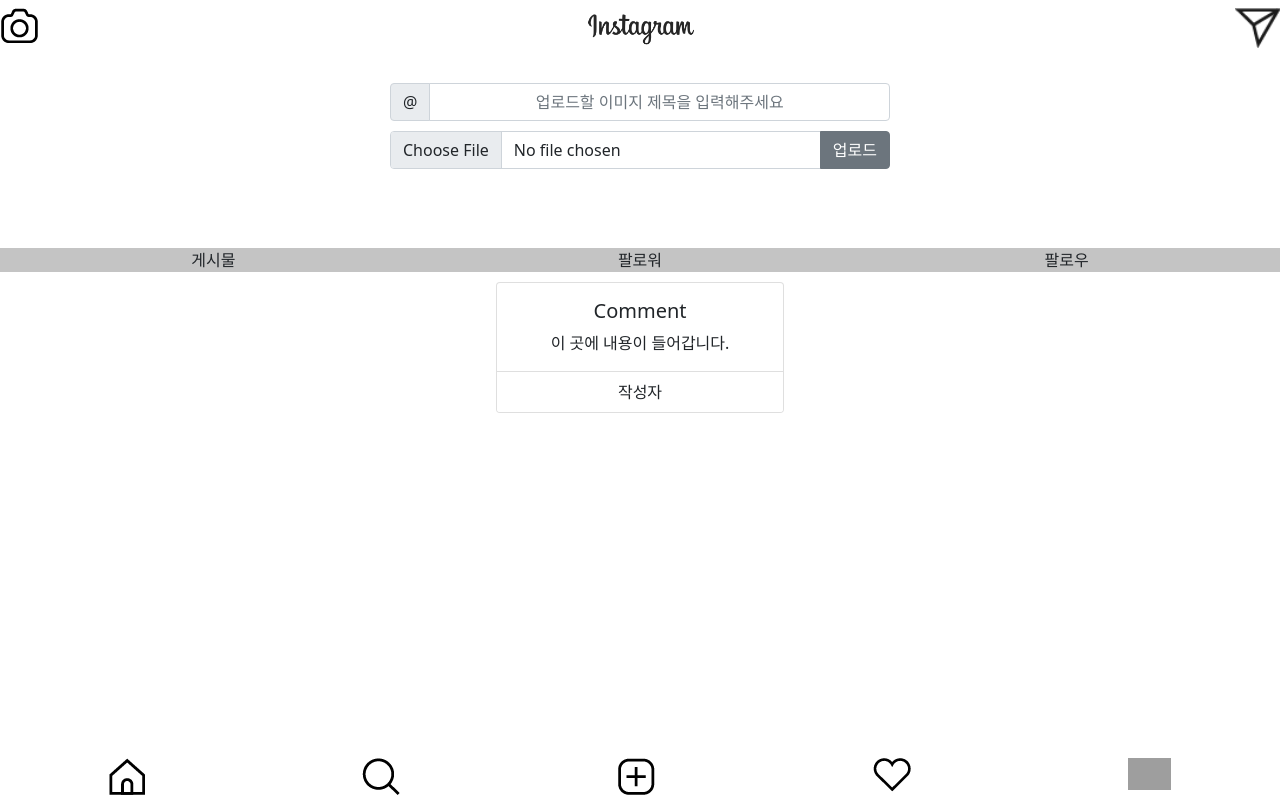
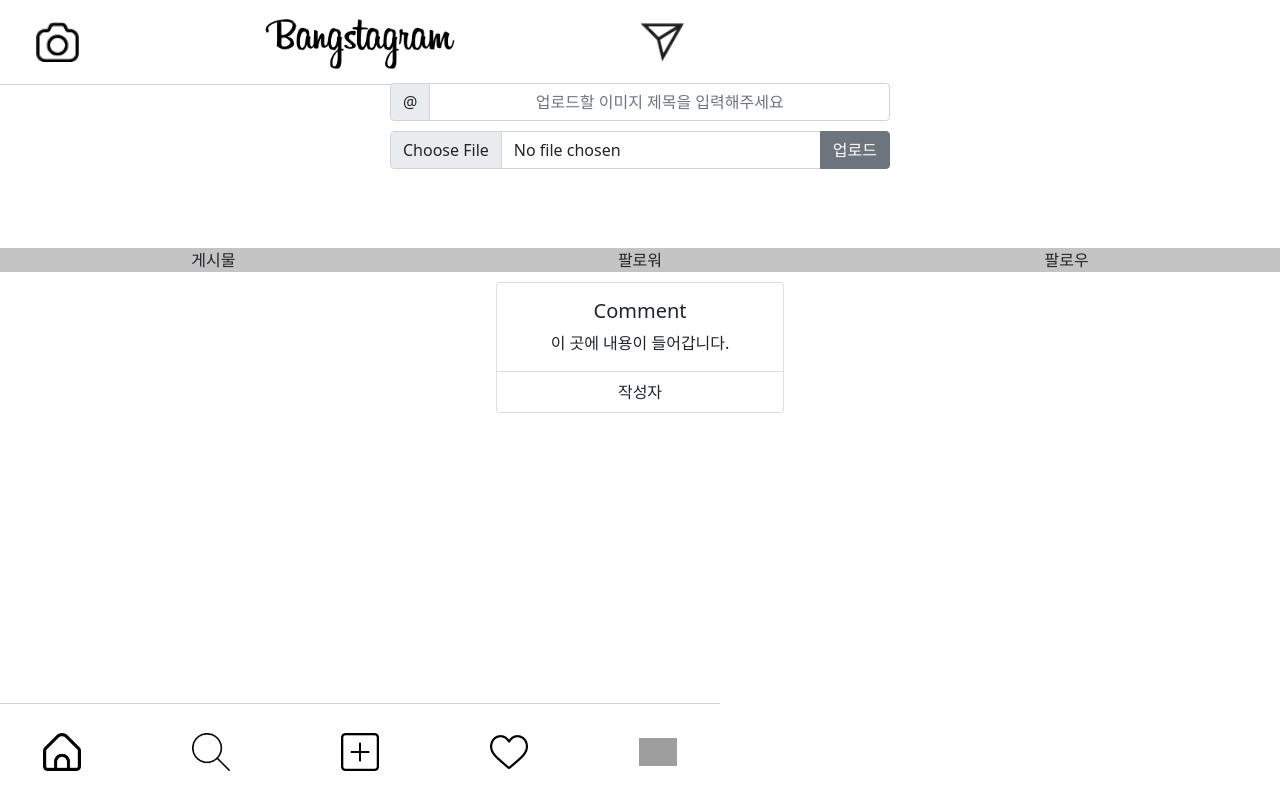
Before and after one commit to ChoiDevv/bangstagram, a Flask app: template templates/user.html in a window 1280 px wide. Run offline with Flask 2, Linux system fonts and the light colour scheme; the template is opened without the code that fills it, so the values that code supplies are empty; grey boxes are pictures that could not be loaded.

Commit message:
edit&add-main.html, main.css, user.html, user.css about navigation bar and many actions are changed.  edit-app.py port number & import certifi

```diff
--- a/app.py
+++ b/app.py
@@ -1,6 +1,7 @@
 from pymongo import MongoClient
 import jwt, os
 import datetime
+import certifi
 import hashlib
 from flask import Flask, render_template, jsonify, request, redirect, url_for
 from werkzeug.utils import secure_filename
@@ -14,7 +15,7 @@
 SECRET_KEY = 'SPARTA'
 
 #client = MongoClient('내AWS아이피', 27017, username="아이디", password="비밀번호")
-client = MongoClient('mongodb+srv://test:sparta@cluster0.mgxkf.mongodb.net/Cluster0?retryWrites=true&w=majority')
+client = MongoClient('mongodb+srv://test:sparta@cluster0.mgxkf.mongodb.net/Cluster0?retryWrites=true&w=majority', tlsCAFile=certifi.where())
 db = client.dbinstaclone
 #db.userinfo.insert_one({'id':'test', 'hash':'test'})
 #client = MongoClient('mongodb+srv://test:sparta@cluster0.mgxkf.mongodb.net/Cluster0?retryWrites=true&w=majority')
@@ -261,4 +262,4 @@
     #print(dir(db_post.postinfo))
     #print(db_post.postinfo.count_documents({}))
     #print(db.userinfo.count_documents({}))
-    app.run('0.0.0.0', port=8000, debug=True)
+    app.run('0.0.0.0', port=5000, debug=True)
--- a/static/main.css
+++ b/static/main.css
@@ -1,6 +1,7 @@
 body {
-  max-width: 720px;
-  margin: 0 auto;
+    width: 100%;
+    margin: 0 auto;
+    height: auto;
 }
 
 /* 헤더 */
--- a/static/user.css
+++ b/static/user.css
@@ -5,32 +5,23 @@
     margin-top: 50px;
 }
 
-.insta-status-bar {
-    width: 100%;
-    top: 0;
-    display: flex;
-    justify-content: center;
-    position: fixed;
-    z-index: 1;
-    background-color: white;
-    margin-left: 0.1vw;
-    margin-right: 0.1vw;
-    box-sizing: border-box;
+/* 헤더 */
+#header {
+  display: flex;
+  justify-content: space-between;
+  background-color: white;
+  align-items: center;
+  width: 100%;
+  position: fixed;
+  max-width: 720px;
+  border-bottom: 1px solid lightgray;
 }
-
-.insta-status-bar__img {
-    width: 100%;
-    margin-top : 1vh;
+#header .header-icon {
+  margin: 3% 5%;
+  width: 6%;
 }
-
-.insta-status-bar__img:nth-child(2) {
-    display: flex;
-    justify-content: center;
-}
-
-.insta-status-bar__img:last-child {
-    display:flex;
-    justify-content: flex-end;
+#header #logo {
+  width: 27%;
 }
 
 #insta-container {
@@ -77,17 +68,25 @@
     margin-bottom: 70px;
 }
 
-.insta-nav {
-    width: 100%;
-    bottom: 0;
-    display: flex;
-    flex-direction: row;
-    position: fixed;
-    justify-content: space-around;
-    box-sizing: border-box;
-    z-index: 1;
-    background-color: white;
+/* 푸터 */
+#footer {
+  position: fixed;
+  bottom: 0;
+  width: 100%;
+  max-width: 720px;
+  border-top: 1px solid lightgray;
+  background-color: white;
 }
+#footer #icon-wrapper {
+  margin: 4% 6%;
+  display: flex;
+  justify-content: space-between;
+  align-items: center;
+}
+#footer #icon-wrapper img {
+  width: 6%;
+}
+
 
 .modal-wrap {
     display: none;
--- a/templates/main.html
+++ b/templates/main.html
@@ -164,7 +164,7 @@
     <div id="main">
         <div id="header">
             <img class="header-icon" src="../static/image/camera@3x.png" />
-            <img id="logo" src="../static/image/insta-logo.png" />
+            <img onclick="javascript:window.scrollTo(0,0)" id="logo" src="../static/image/bangstagram.png"/>
             <img class="header-icon" src="../static/image/dm@3x.png" />
         </div>
         <div id="container">
@@ -214,7 +214,7 @@
         </div>
         <div id="footer">
             <div id="icon-wrapper">
-                <img src="../static/image/home.png" onclick="window.location.reload()"
+                <img src="../static/image/home.png" onclick="window.location=window.location.pathname;"
                      onmouseover="this.src='../static/image/home2.png'"
                      onmouseout="this.src='../static/image/home.png'">
 
@@ -261,7 +261,7 @@
                      onmouseover="this.src='../static/image/like2.png'"
                      onmouseout="this.src='../static/image/like.png'">
 
-                <img src="../static/image/user.png"
+                <img src="../static/image/user.png" onclick="location.href='/user'"
                      onmouseover="this.src='../static/image/user2.png'"
                      onmouseout="this.src='../static/image/user.png'">
             </div>
--- a/templates/user.html
+++ b/templates/user.html
@@ -4,20 +4,22 @@
 <head>
     <meta charset="UTF-8">
     <title>User Page</title>
-    <link rel="stylesheet" type="text/css" href = "../static/user.css">
-    <link href="https://cdn.jsdelivr.net/npm/bootstrap@5.1.3/dist/css/bootstrap.min.css" rel="stylesheet" integrity="sha384-1BmE4kWBq78iYhFldvKuhfTAU6auU8tT94WrHftjDbrCEXSU1oBoqyl2QvZ6jIW3" crossorigin="anonymous">
+    <link rel="stylesheet" type="text/css" href="../static/user.css">
+    <link href="https://cdn.jsdelivr.net/npm/bootstrap@5.1.3/dist/css/bootstrap.min.css" rel="stylesheet"
+          integrity="sha384-1BmE4kWBq78iYhFldvKuhfTAU6auU8tT94WrHftjDbrCEXSU1oBoqyl2QvZ6jIW3" crossorigin="anonymous">
     <script src="https://ajax.googleapis.com/ajax/libs/jquery/3.5.1/jquery.min.js"></script>
 
     <script>
-        window.onload = function() {
+        window.onload = function () {
 
             function onClick() {
-            document.querySelector('.modal-wrap').style.display ='block';
-            document.querySelector('.black-bg').style.display ='block';
+                document.querySelector('.modal-wrap').style.display = 'block';
+                document.querySelector('.black-bg').style.display = 'block';
             }
+
             function offClick() {
-            document.querySelector('.modal-wrap').style.display ='none';
-            document.querySelector('.black-bg').style.display ='none';
+                document.querySelector('.modal-wrap').style.display = 'none';
+                document.querySelector('.black-bg').style.display = 'none';
             }
 
             document.getElementById('modal-btn').addEventListener('click', onClick);
@@ -47,11 +49,12 @@
                 }
             });
         }
-        function loading_user(){
+
+        function loading_user() {
             $.ajax({
-                type:"POST",
-                url:"/user/give_user_page",
-                data:{},
+                type: "POST",
+                url: "/user/give_user_page",
+                data: {},
                 success: function (response) {
                     let user_list = response['result'];
                     let follow = user_list['follow'].length;
@@ -65,13 +68,13 @@
                     $('#follow').append(`<p>${follow}</p>`); // 팔로우 수
                     console.log(user_list); // user_list 디버깅
                     let follower_list = user_list['follower']; // user_list 중 팔로워만 선언
-                    for(let i = 0; i < follower_list.length; i++) {
+                    for (let i = 0; i < follower_list.length; i++) {
                         let name = follower_list[i];
                         let temp_follow_list = `<p>${name}</p>`;
                         $('#modal-follower-text').append(temp_follow_list); // 팔로워 수만큼 인덱스를 나눠 0번째부터 name으로 초기화 / 모달 부분에 들어감
                     }
                     let comment_list = user_list['posts_list'] // user_list의 posts_list를 가져와 comment_list로 선언
-                    for(let i = 0; i < comment_list.length; i++) {
+                    for (let i = 0; i < comment_list.length; i++) {
                         let comment = comment_list[i]['comment'] // comment_list 안 0번째에서 'comment'라는 키 값을 가져와서 comment로 선언
                         let writer = user_list['user_id'] // user_id
                         let temp_comment = `<div class="card" style="width: 18rem; margin-top: 10px;">
@@ -90,21 +93,16 @@
                 }
             })
         }
+
         loading_user();
     </script>
 </head>
 <body>
     <div id="insta-wrapper">
-        <div class="insta-status-bar">
-            <div class="insta-status-bar__img">
-                <img src="../static/image/camera@3x.png" />
-            </div>
-            <div class="insta-status-bar__img">
-                <img src="../static/image/insta-logo.png" style="height:40px;"/>
-            </div>
-            <div class="insta-status-bar__img">
-                <img src="../static/image/dm@3x.png" />
-            </div>
+        <div id="header">
+            <img class="header-icon" src="../static/image/camera@3x.png"/>
+            <img onclick="javascript:window.scrollTo(0,0)" id="logo" src="../static/image/bangstagram.png"/>
+            <img class="header-icon" src="../static/image/dm@3x.png"/>
         </div>
         <div id="insta-container">
             <div id="profile_place" class="container-header">
@@ -113,7 +111,8 @@
             <div class="file-upload">
                 <div class="input-group flex-nowrap" style="margin-bottom: 10px;">
                     <span class="input-group-text" id="addon-wrapping">@</span>
-                    <input id="title" type="text" class="form-control text-center" placeholder="업로드할 이미지 제목을 입력해주세요" aria-label="Username"
+                    <input id="title" type="text" class="form-control text-center" placeholder="업로드할 이미지 제목을 입력해주세요"
+                           aria-label="Username"
                            aria-describedby="addon-wrapping">
                 </div>
                 <div class="input-group mb-3" style="width:500px;">
@@ -165,21 +164,25 @@
             </div>
         </div>
 
-        <div class="insta-nav">
-            <div class="insta-nav__img">
-                <img src="../static/image/home@3x.png"/>
-            </div>
-            <div class="insta-nav__img">
-                <img src="../static/image/search@3x.png"/>
-            </div>
-            <div class="insta-nav__img">
-                <img src="../static/image/trending@3x.png"/>
-            </div>
-            <div class="insta-nav__img">
-                <img src="../static/image/like@3x.png"/>
-            </div>
-            <div class="insta-nav__img">
-                <img src="../static/image/user2.png" style="width: 43px; margin-bottom: 10px"/>
+        <div id="footer">
+            <div id="icon-wrapper">
+                <img src="../static/image/home.png" onclick="location.href='/'"
+                     onmouseover="this.src='../static/image/home2.png'"
+                     onmouseout="this.src='../static/image/home.png'">
+
+                <img src="../static/image/search.png"
+                     onmouseover="this.src='../static/image/search2.png'"
+                     onmouseout="this.src='../static/image/search.png'">
+
+                <img src="../static/image/add_feed.png"
+                     onmouseover="this.src='../static/image/add_feed2.png'"
+                     onmouseout="this.src='../static/image/add_feed.png'">
+
+                <img src="../static/image/like.png"
+                     onmouseover="this.src='../static/image/like2.png'"
+                     onmouseout="this.src='../static/image/like.png'">
+
+                <img src="../static/image/user2.png" onclick="location.href='/user'>"
             </div>
         </div>
     </div>
```
Lines whose indentation alone changed are shown as unchanged.
